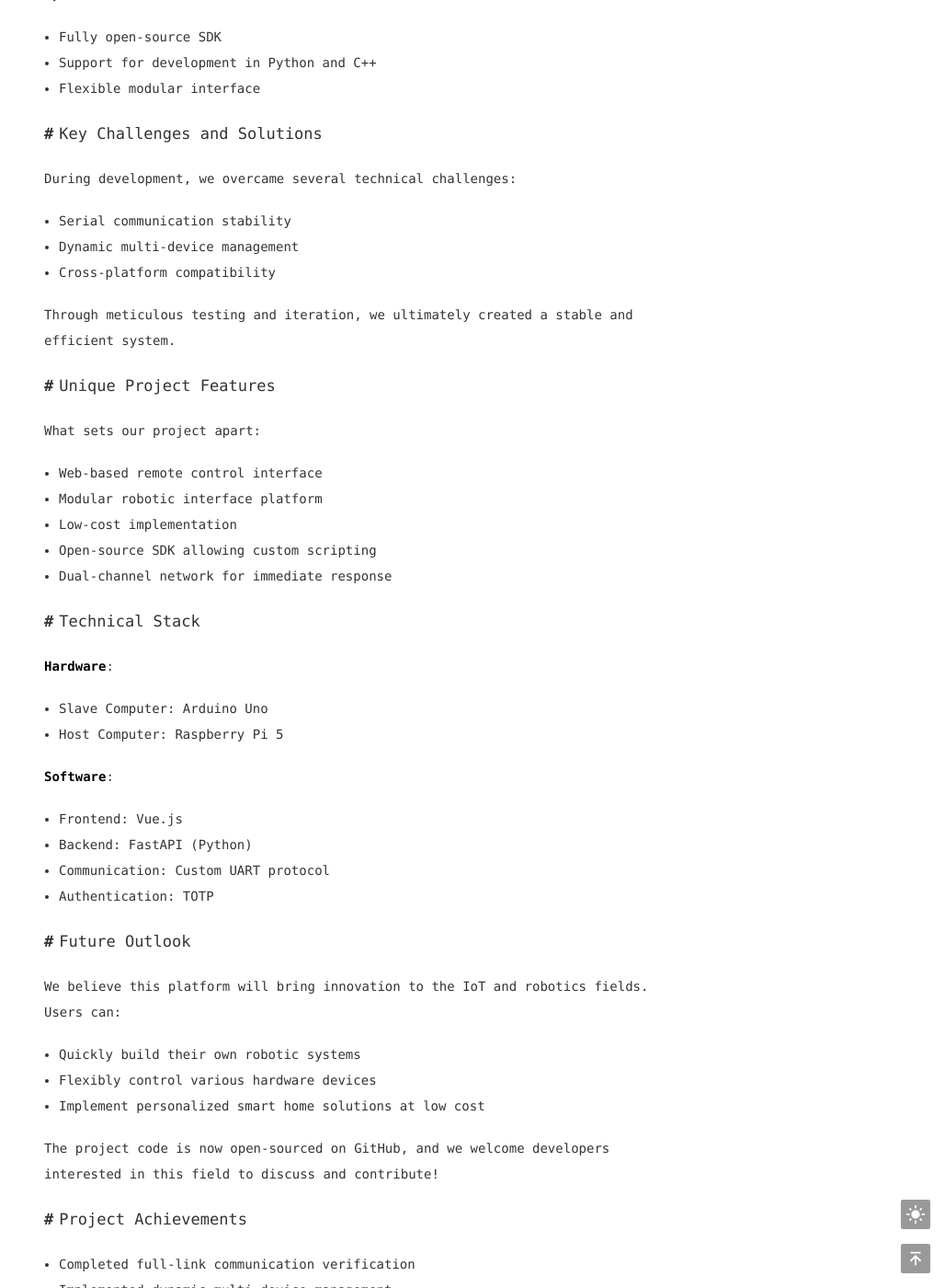
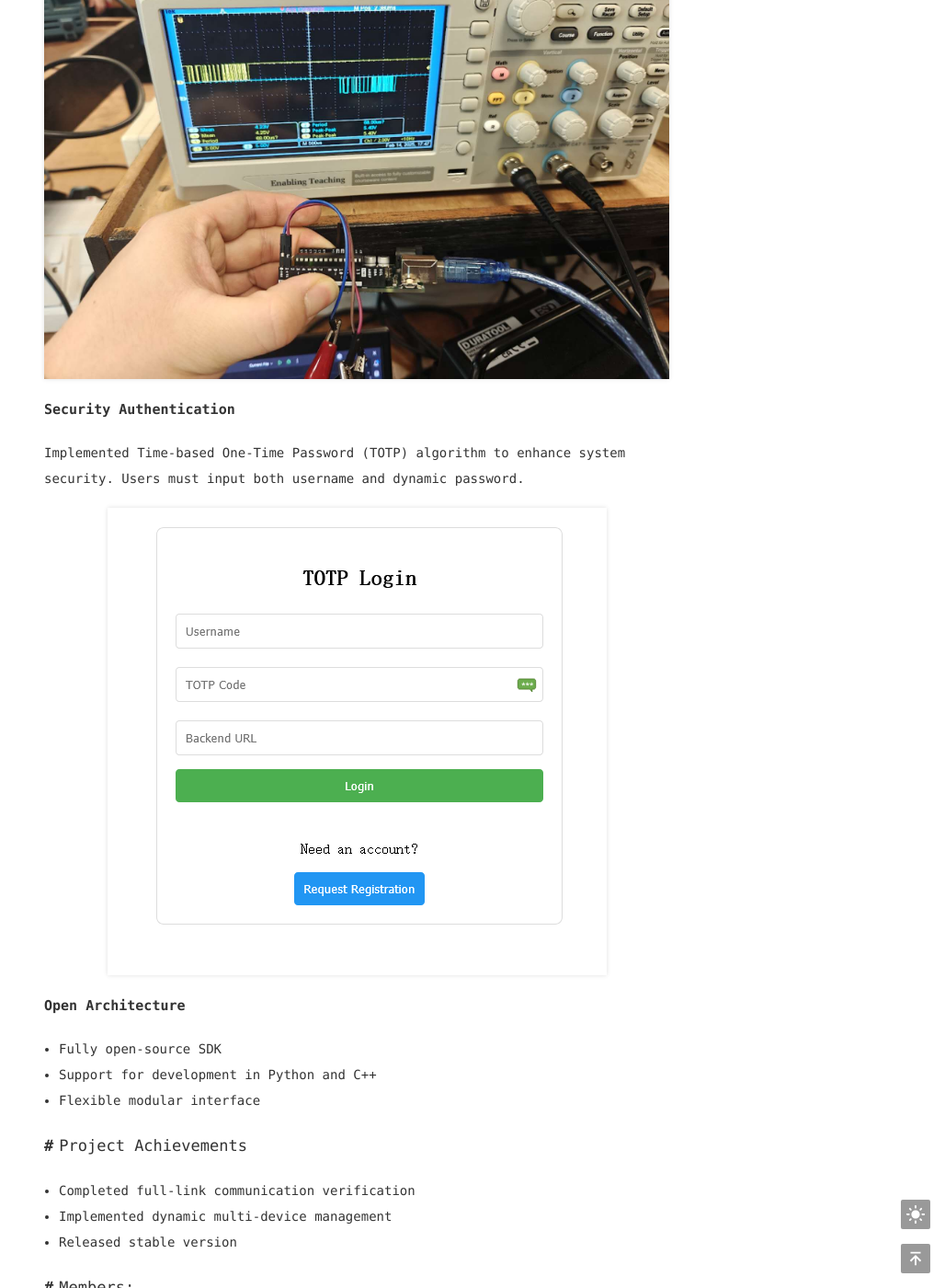
Before and after one commit to juntong20XX/juntong20XX.github.io, a Jekyll site: the page built from _posts/2025-02-25-year-2-project-index_en.md, in a window 1280 px wide and 1400 px high, scrolled down 1378 px. Shown: the whole window at 92% size, without its empty margins (252-1280 px from the left). Built offline with Jekyll 4.4.1, drawn with Linux system fonts in a browser that asks for light colours; some of the changed text lies outside the part shown.

Commit message:
update index

```diff
--- a/_posts/2025-02-25-year-2-project-index_en.md
+++ b/_posts/2025-02-25-year-2-project-index_en.md
@@ -26,52 +28,17 @@ We designed a unique communication protocol that supports:
 - CRC-based data validation
 - Dynamic addition of personal devices
 
+![](https://juntong20xx.github.io/posts/2025/02/10/%E7%A4%BA%E6%B3%A2%E5%99%A8%E7%85%A7%E7%89%87.jpg)
+
 ### Security Authentication
 Implemented Time-based One-Time Password (TOTP) algorithm to enhance system security. Users must input both username and dynamic password.
+
+![](https://juntong20xx.github.io/posts/2025/02/20/Login%20Page.png)
 
 ### Open Architecture
 - Fully open-source SDK
 - Support for development in Python and C++
 - Flexible modular interface
-
-## Key Challenges and Solutions
-
-During development, we overcame several technical challenges:
-- Serial communication stability
-- Dynamic multi-device management
-- Cross-platform compatibility
-
-Through meticulous testing and iteration, we ultimately created a stable and efficient system.
-
-## Unique Project Features
-
-What sets our project apart:
-- Web-based remote control interface
-- Modular robotic interface platform
-- Low-cost implementation
-- Open-source SDK allowing custom scripting
-- Dual-channel network for immediate response
-
-## Technical Stack
-
-**Hardware**:
-- Slave Computer: Arduino Uno
-- Host Computer: Raspberry Pi 5
-
-**Software**:
-- Frontend: Vue.js
-- Backend: FastAPI (Python)
-- Communication: Custom UART protocol
-- Authentication: TOTP
-
-## Future Outlook
-
-We believe this platform will bring innovation to the IoT and robotics fields. Users can:
-- Quickly build their own robotic systems
-- Flexibly control various hardware devices
-- Implement personalized smart home solutions at low cost
-
-The project code is now open-sourced on GitHub, and we welcome developers interested in this field to discuss and contribute!
 
 ## Project Achievements
 
```
Also changed, not shown: other parts of _posts/2025-02-25-year-2-project-index_en.md (+15 -0 lines).
